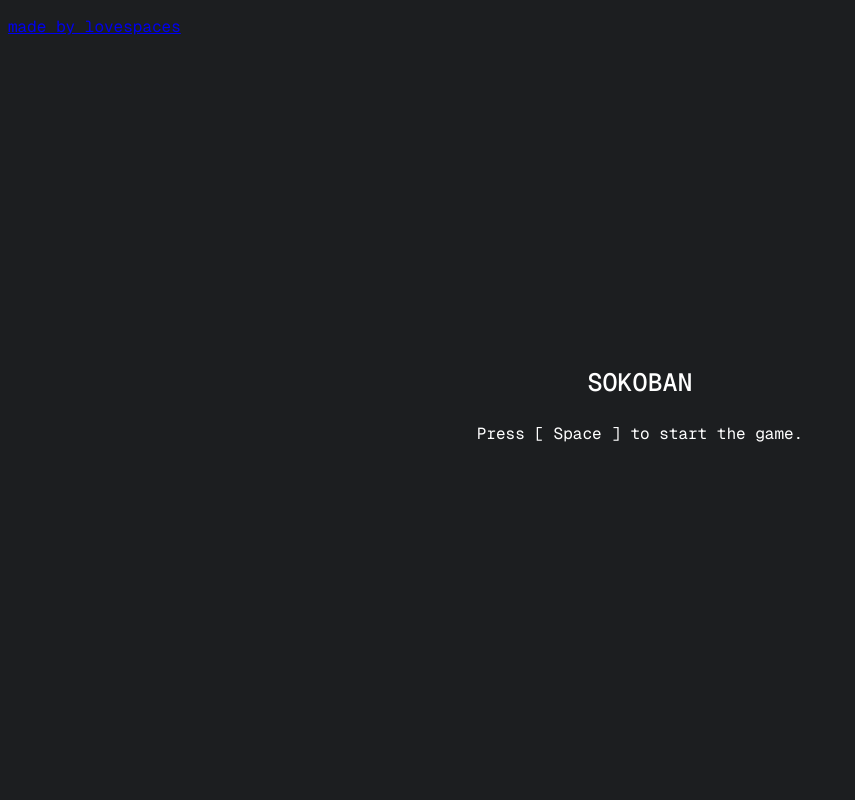
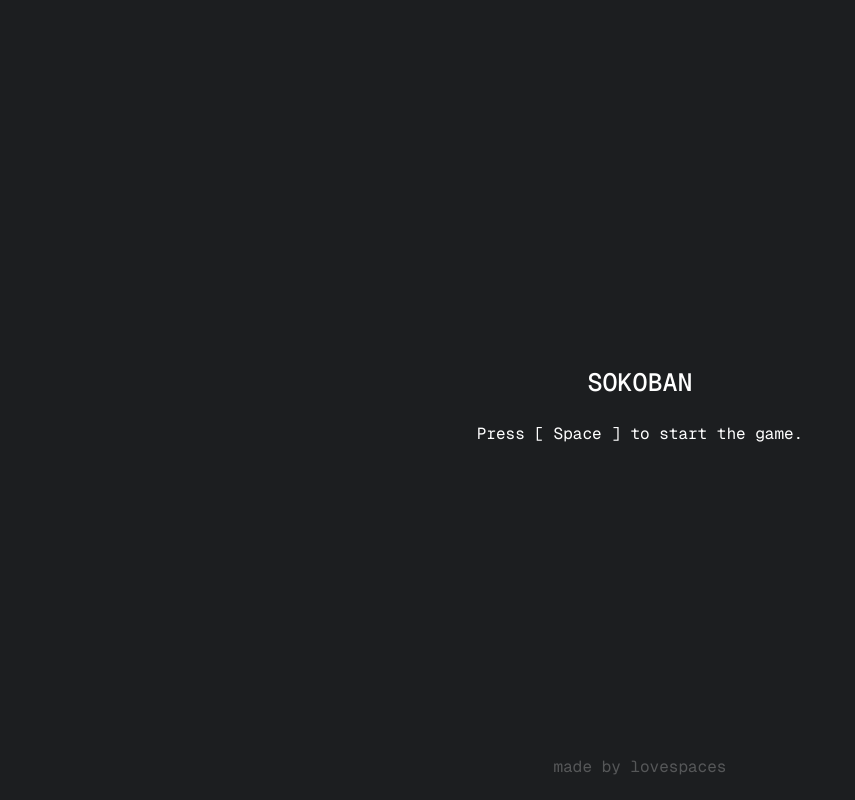
Before and after one commit to lovespaces/sokoban_in_web, a plain HTML site: page index.html in a window 1280 px wide. Shown: the whole page, without its empty margins (0-855 px from the left). Drawn offline with nearby package versions, Linux system fonts and the light colour scheme.

Commit message:
Update style.css

```diff
--- a/style.css
+++ b/style.css
@@ -4,6 +4,12 @@ body {
     font-family: "Geist Mono";
     background-color: #1c1e20;
     color: white;
+}
+
+a {
+    color: white;
+    text-decoration: none;
+    opacity: 0.25;
 }
 
 .center {
@@ -16,6 +22,13 @@ body {
 
 .game {
     visibility: hidden;
+}
+
+.credit {
+    position: absolute;
+    top: 95%;
+    left: 50%;
+    transform: translate(-50%,-95%);
 }
 
 #title {
```
